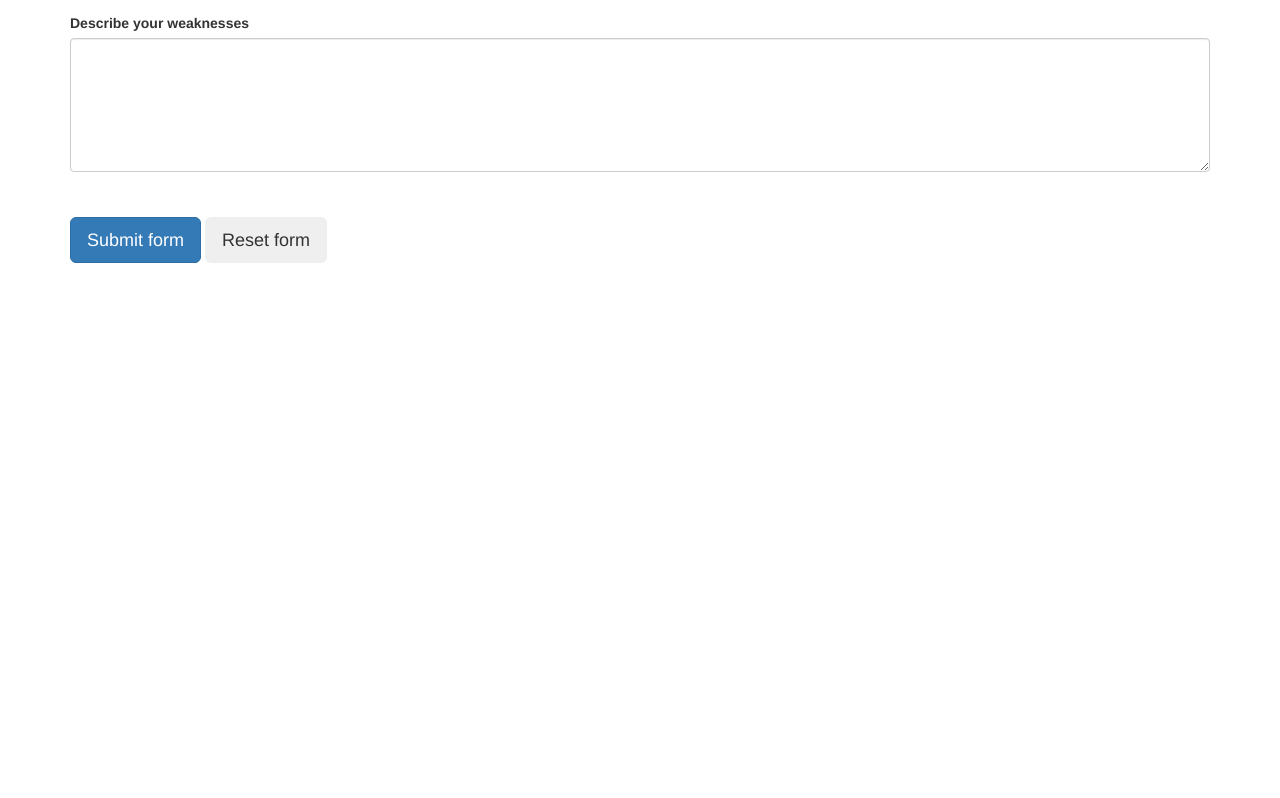
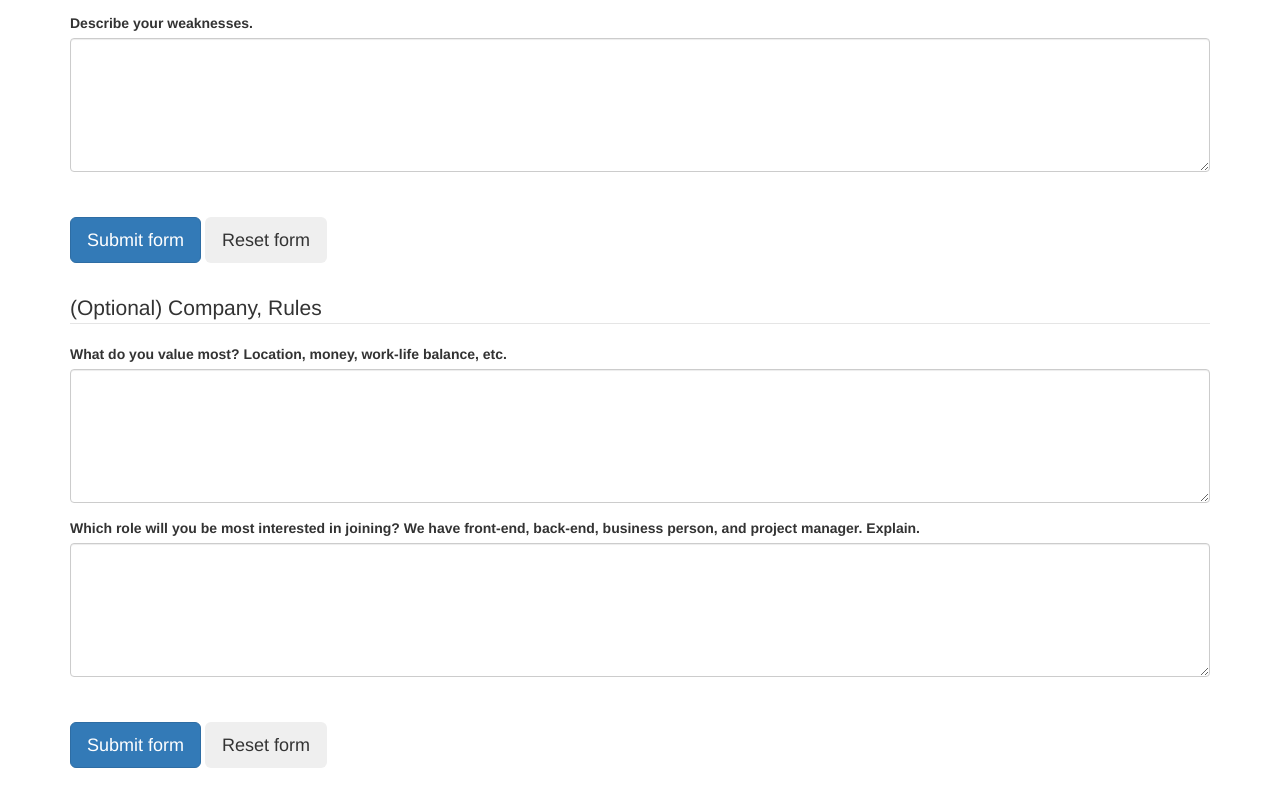
Before and after one commit to dy2018-1835029/dy2018-1835029.github.io, a plain HTML site: page jobApplicationForm.html in a window 1280 px wide. Shown: the part 2451-3249 px from the top of the page. Before the commit the page ends 2744 px from the top, so only its background shows below. Drawn offline with nearby package versions, Linux system fonts and the light colour scheme.

Commit message:
Add files via upload

```diff
--- a/jobApplicationForm.html
+++ b/jobApplicationForm.html
@@ -337,11 +337,11 @@
 			<textarea class="form-control" name="deserve" rows="6"></textarea>
 		</div>
 		<div class="form-group">
-			<label class="control-label">Describe a recent project</label>
+			<label class="control-label">Describe a recent project.</label>
 			<textarea class="form-control" name="project" rows="6"></textarea>
 		</div>
     <div class="form-group">
-			<label class="control-label">Describe your weaknesses</label>
+			<label class="control-label">Describe your weaknesses.</label>
 			<textarea class="form-control" name="weaknesses" rows="6"></textarea>
 		</div>
 	</fieldset>
@@ -354,6 +354,28 @@
 	<p>&nbsp;</p>
 
 </form>
+
+<form role="form" action="https://github.com/dy2018-1835029/dy2018-1835029.github.io" method="post">
+	<fieldset>
+		<legend>(Optional) Company, Rules</legend>
+		<div class="form-group">
+			<label class="control-label">What do you value most? Location, money, work-life balance, etc. </label>
+			<textarea class="form-control" name="deserve" rows="6"></textarea>
+		</div>
+		<div class="form-group">
+			<label class="control-label">Which role will you be most interested in joining? We have front-end, back-end, business person, and project manager. Explain. </label>
+			<textarea class="form-control" name="project" rows="6"></textarea>
+		</div>
+	</fieldset>
+
+	<p>&nbsp;</p>
+
+	<input class="btn btn-primary btn-lg" type="submit" value="Submit form">
+  <input class="btn btn-light btn-lg" type="reset" value="Reset form">
+
+	<p>&nbsp;</p>
+</form>
+
 </div><!-- close .container -->
 </body>
 </html>
```
